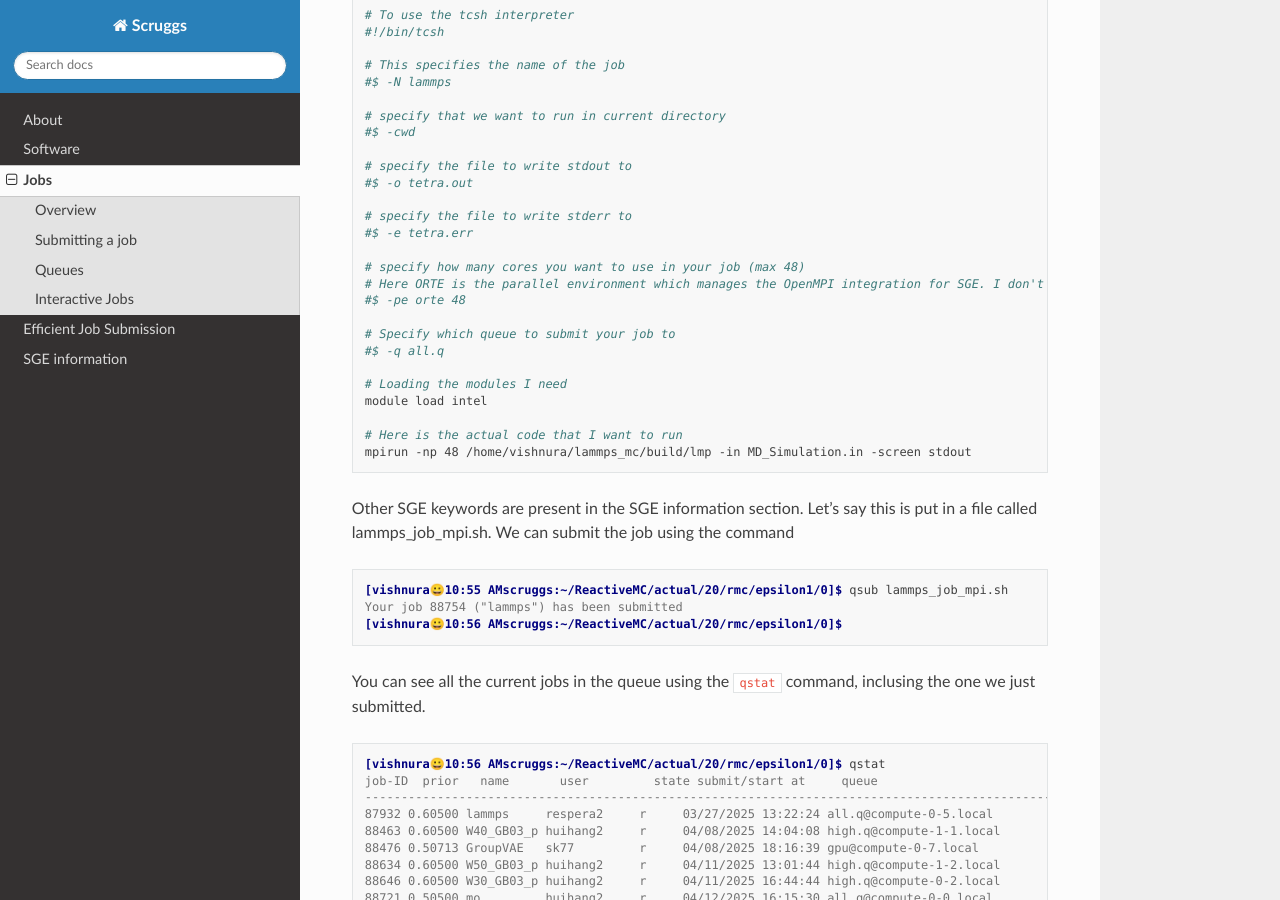
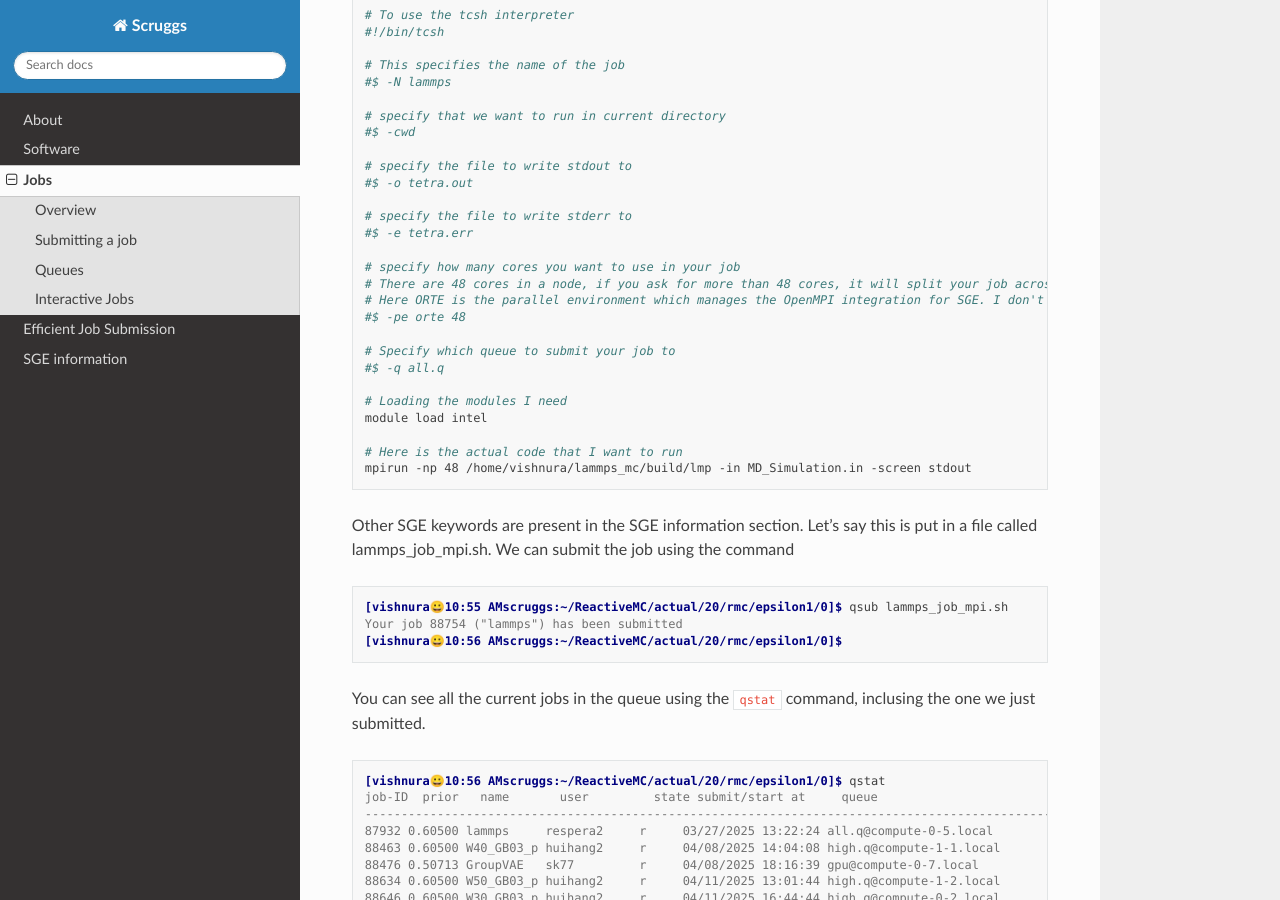
Before and after one commit to vishnu2709/Scruggs, a Sphinx documentation site: the page built from docs/source/jobs.rst, in a window 1280 px wide and 900 px high, scrolled down 518 px. Built offline with Sphinx 7.4.7 and the Read the Docs theme 3.1.0, drawn with Linux system fonts in a browser that asks for light colours; pages that are not in the unit, such as notebooks, are missing from menus.

Commit message:
Update jobs.rst

```diff
--- a/docs/source/jobs.rst
+++ b/docs/source/jobs.rst
@@ -27,7 +27,8 @@
   # specify the file to write stderr to
   #$ -e tetra.err
 
-  # specify how many cores you want to use in your job (max 48)
+  # specify how many cores you want to use in your job
+  # There are 48 cores in a node, if you ask for more than 48 cores, it will split your job across multiple nodes.
   # Here ORTE is the parallel environment which manages the OpenMPI integration for SGE. I don't know more about this.
   #$ -pe orte 48
 
```
